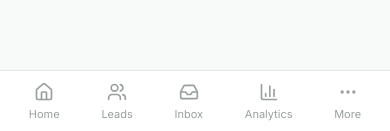
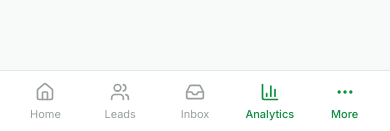
Before and after one commit to Tochi8/flume, a Next.js app: page /campaigns in a window 390 px wide. Shown: the part 710-841 px from the top of the page. Built offline with nearby package versions, Linux system fonts and the light colour scheme.

Commit message:
Fix mobile hamburger, More menu, and Leads vs Inbox active states

```diff
--- a/src/components/layout/dashboard-shell.tsx
+++ b/src/components/layout/dashboard-shell.tsx
@@ -1,8 +1,9 @@
 "use client";
 
+import { useState } from "react";
 import { usePathname } from "next/navigation";
 import { Sidebar } from "./sidebar";
-import { MobileTopBar, MobileBottomNav } from "./mobile-nav";
+import { MobileTopBar, MobileBottomNav, MobileMenu } from "./mobile-nav";
 import type { Workspace } from "@/types";
 
 const currentWorkspace: Workspace = {
@@ -19,14 +20,16 @@ function isFocusView(pathname: string) {
 export function DashboardShell({ children }: { children: React.ReactNode }) {
   const pathname = usePathname();
   const focusView = isFocusView(pathname);
+  const [menuOpen, setMenuOpen] = useState(false);
 
   return (
     <div className="md:flex md:h-screen">
       <Sidebar workspace={currentWorkspace} />
       <main className={focusView ? "flex-1 md:overflow-hidden" : "flex-1 overflow-y-auto pb-20 md:pb-0"}>
-        {!focusView && <MobileTopBar />}
+        {!focusView && <MobileTopBar onMenu={() => setMenuOpen(true)} />}
         {children}
-        {!focusView && <MobileBottomNav />}
+        {!focusView && <MobileBottomNav onMore={() => setMenuOpen(true)} />}
+        <MobileMenu open={menuOpen} onClose={() => setMenuOpen(false)} />
       </main>
     </div>
   );
--- a/src/components/layout/mobile-nav.tsx
+++ b/src/components/layout/mobile-nav.tsx
@@ -2,11 +2,25 @@
 
 import Link from "next/link";
 import { usePathname } from "next/navigation";
-import { Menu } from "lucide-react";
-import { bottomNavItems } from "./nav-config";
+import { Home, Users, Inbox, BarChart3, MoreHorizontal, Menu, X } from "lucide-react";
+import { moreMenuItems } from "./nav-config";
 import { cn } from "@/lib/utils";
 
-export function MobileTopBar({ title }: { title?: string }) {
+function isLeadList(pathname: string) {
+  return pathname === "/inbox";
+}
+
+function isConversation(pathname: string) {
+  return /^\/inbox\/[^/]+$/.test(pathname);
+}
+
+export function MobileTopBar({
+  title,
+  onMenu,
+}: {
+  title?: string;
+  onMenu?: () => void;
+}) {
   return (
     <div className="md:hidden flex items-center justify-between h-14 px-5 border-b border-border bg-surface">
       {title ? (
@@ -14,29 +28,92 @@ export function MobileTopBar({ title }: { title?: string }) {
       ) : (
         <span className="font-display font-bold text-ink">Flume</span>
       )}
-      <Menu className="h-5 w-5 text-ink" />
+      <button type="button" onClick={onMenu} aria-label="Open menu" className="p-1 -mr-1">
+        <Menu className="h-5 w-5 text-ink" />
+      </button>
     </div>
   );
 }
 
-export function MobileBottomNav() {
+export function MobileBottomNav({ onMore }: { onMore?: () => void }) {
   const pathname = usePathname();
+  const items = [
+    { label: "Home", href: "/overview", icon: Home, active: pathname === "/overview" },
+    { label: "Leads", href: "/inbox", icon: Users, active: isLeadList(pathname) },
+    { label: "Inbox", href: "/inbox/lead_1", icon: Inbox, active: isConversation(pathname) },
+    { label: "Analytics", href: "/campaigns", icon: BarChart3, active: pathname === "/campaigns" },
+  ];
+
+  const moreActive = moreMenuItems.some((item) => pathname === item.href);
+
   return (
     <nav className="md:hidden fixed bottom-0 inset-x-0 bg-surface border-t border-border flex items-center justify-around h-16 px-2 z-30">
-      {bottomNavItems.map((item) => {
-        const active = pathname === item.href;
+      {items.map((item) => {
         const Icon = item.icon;
         return (
           <Link
             key={item.label}
             href={item.href}
-            className={cn("flex flex-col items-center gap-1", active ? "text-green-dark" : "text-faint")}
+            className={cn("flex flex-col items-center gap-1 min-w-[56px]", item.active ? "text-green-dark" : "text-faint")}
           >
             <Icon className="h-5 w-5" />
-            <span className={cn("text-[11px]", active && "font-medium")}>{item.label}</span>
+            <span className={cn("text-[11px]", item.active && "font-medium")}>{item.label}</span>
           </Link>
         );
       })}
+      <button
+        type="button"
+        onClick={onMore}
+        className={cn("flex flex-col items-center gap-1 min-w-[56px]", moreActive ? "text-green-dark" : "text-faint")}
+      >
+        <MoreHorizontal className="h-5 w-5" />
+        <span className={cn("text-[11px]", moreActive && "font-medium")}>More</span>
+      </button>
     </nav>
   );
 }
+
+export function MobileMenu({
+  open,
+  onClose,
+}: {
+  open: boolean;
+  onClose: () => void;
+}) {
+  const pathname = usePathname();
+  if (!open) return null;
+
+  return (
+    <div className="md:hidden fixed inset-0 z-50">
+      <button type="button" className="absolute inset-0 bg-ink/40" aria-label="Close menu" onClick={onClose} />
+      <div className="absolute right-0 top-0 bottom-0 w-[80%] max-w-xs bg-surface shadow-card flex flex-col">
+        <div className="h-14 px-5 flex items-center justify-between border-b border-border">
+          <span className="font-display font-bold text-ink">Menu</span>
+          <button type="button" onClick={onClose} aria-label="Close menu">
+            <X className="h-5 w-5 text-ink" />
+          </button>
+        </div>
+        <nav className="p-3 space-y-1">
+          {moreMenuItems.map((item) => {
+            const Icon = item.icon;
+            const active = pathname === item.href;
+            return (
+              <Link
+                key={item.href}
+                href={item.href}
+                onClick={onClose}
+                className={cn(
+                  "flex items-center gap-3 px-3 py-3 rounded-md text-sm",
+                  active ? "bg-green-light text-green-dark font-medium" : "text-ink hover:bg-muted"
+                )}
+              >
+                <Icon className="h-4 w-4" />
+                {item.label}
+              </Link>
+            );
+          })}
+        </nav>
+      </div>
+    </div>
+  );
+}
--- a/src/components/layout/nav-config.ts
+++ b/src/components/layout/nav-config.ts
@@ -9,7 +9,7 @@ import {
   Home,
   Inbox,
   BarChart3,
-  MoreHorizontal,
+  CreditCard,
   type LucideIcon,
 } from "lucide-react";
 
@@ -22,7 +22,7 @@ export interface NavItem {
 export const sidebarNavItems: NavItem[] = [
   { label: "Overview", href: "/overview", icon: LayoutDashboard },
   { label: "Leads", href: "/inbox", icon: Users },
-  { label: "Conversations", href: "/inbox", icon: MessageSquare },
+  { label: "Conversations", href: "/inbox/lead_1", icon: MessageSquare },
   { label: "Qualification", href: "/qualification", icon: ListChecks },
   { label: "Campaigns", href: "/campaigns", icon: Megaphone },
   { label: "Integrations", href: "/integrations", icon: Plug },
@@ -34,10 +34,10 @@ export const settingsNavItem: NavItem = {
   icon: Settings,
 };
 
-export const bottomNavItems: NavItem[] = [
-  { label: "Home", href: "/overview", icon: Home },
-  { label: "Leads", href: "/inbox", icon: Users },
-  { label: "Inbox", href: "/inbox", icon: Inbox },
-  { label: "Analytics", href: "/overview", icon: BarChart3 },
-  { label: "More", href: "/integrations", icon: MoreHorizontal },
+export const moreMenuItems: NavItem[] = [
+  { label: "Qualification", href: "/qualification", icon: ListChecks },
+  { label: "Campaigns", href: "/campaigns", icon: Megaphone },
+  { label: "Integrations", href: "/integrations", icon: Plug },
+  { label: "Billing", href: "/billing", icon: CreditCard },
+  { label: "Settings", href: "/settings", icon: Settings },
 ];
```
